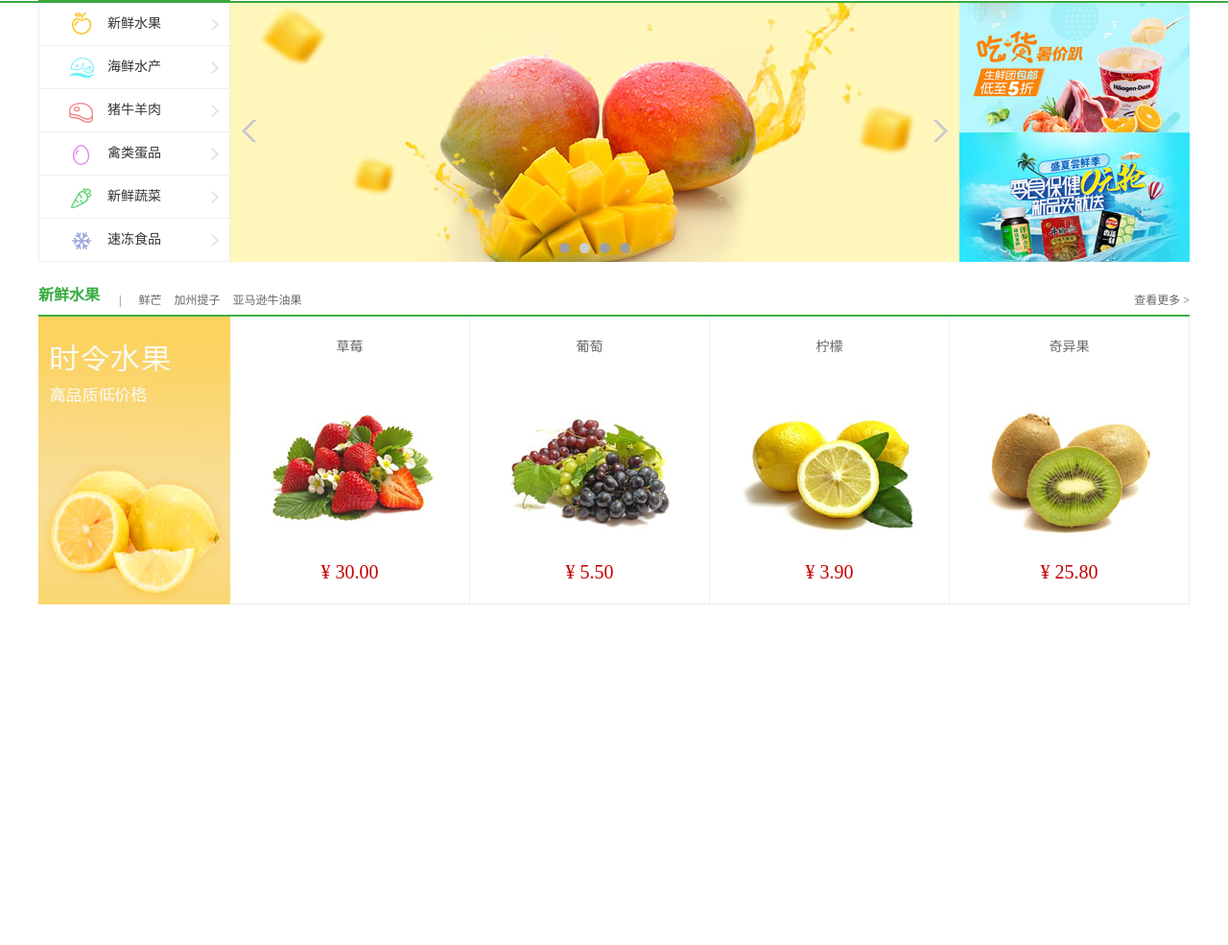
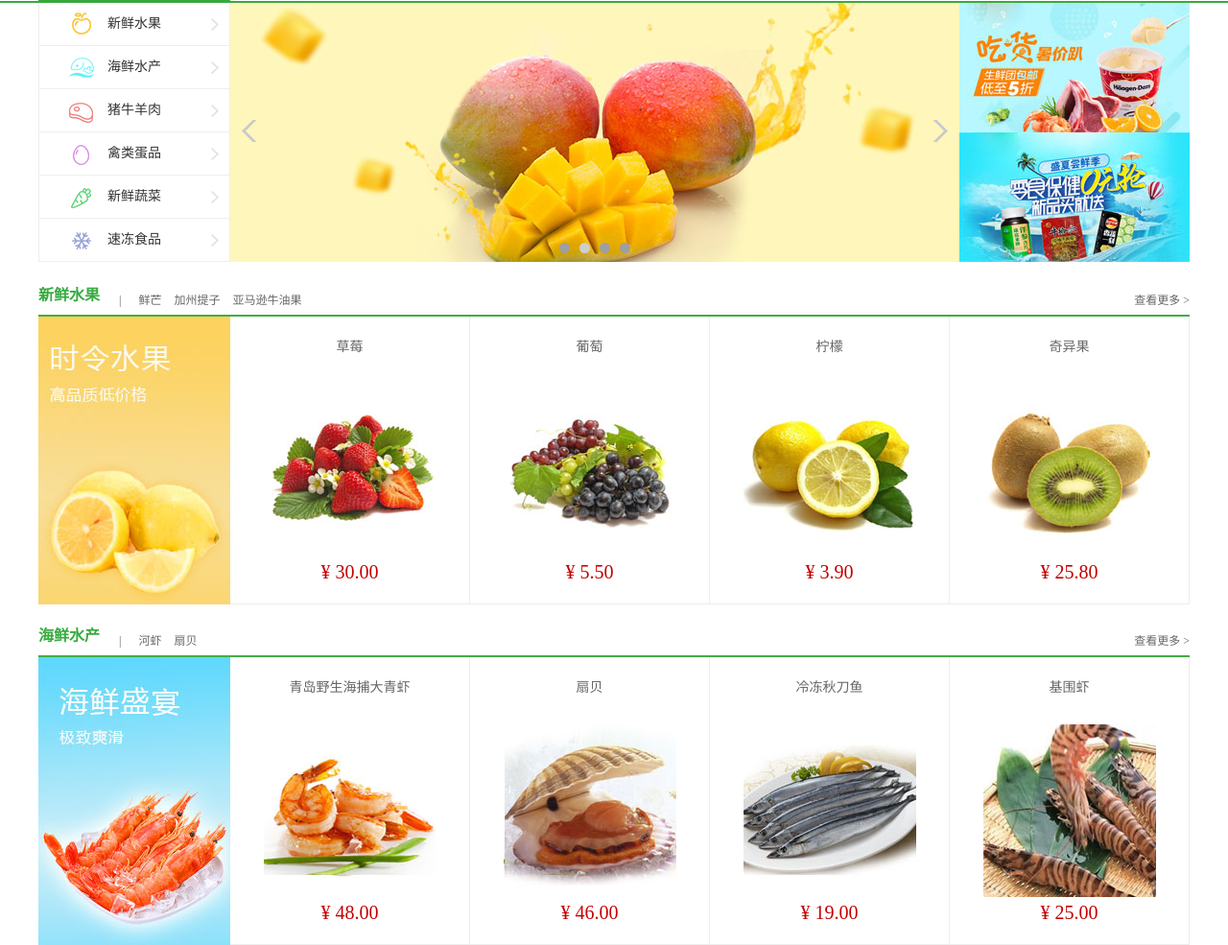
Before and after one commit to lb2281075105/LBDailyFresh, a plain HTML site: page index.html in a window 1280 px wide. Shown: the part 184-1169 px from the top of the page at 96% size. Before the commit the page ends 814 px from the top, so only its background shows below. Drawn offline with Linux system fonts and the light colour scheme.

Commit message:
商品第二个列表完成

```diff
--- a/index.html
+++ b/index.html
@@ -123,5 +123,42 @@
         </ul>
     </div>
 </div>
+<div class="list_model">
+    <div class="list_title clearfix">
+        <h3 class="fl" id="model02">海鲜水产</h3>
+        <div class="subtitle fl">
+            <span>|</span>
+            <a href="#">河虾</a>
+            <a href="#">扇贝</a>
+        </div>
+        <a href="#" class="goods_more fr">查看更多 ></a>
+    </div>
+
+    <div class="goods_con clearfix">
+        <div class="goods_banner fl"><img src="images/banner02.jpg"></div>
+        <ul class="goods_list fl">
+            <li>
+                <h4><a href="#">青岛野生海捕大青虾</a></h4>
+                <a href="#"><img src="images/goods/goods018.jpg"></a>
+                <div class="prize">¥ 48.00</div>
+            </li>
+            <li>
+                <h4><a href="#">扇贝</a></h4>
+                <a href="#"><img src="images/goods/goods019.jpg"></a>
+                <div class="prize">¥ 46.00</div>
+            </li>
+            <li>
+                <h4><a href="#">冷冻秋刀鱼</a></h4>
+                <a href="#"><img src="images/goods/goods020.jpg"></a>
+                <div class="prize">¥ 19.00</div>
+            </li>
+            <li>
+                <h4><a href="#">基围虾</a></h4>
+                <a href="#"><img src="images/goods/goods021.jpg"></a>
+                <div class="prize">¥ 25.00</div>
+            </li>
+        </ul>
+    </div>
+</div>
 </body>
 </html>
```
